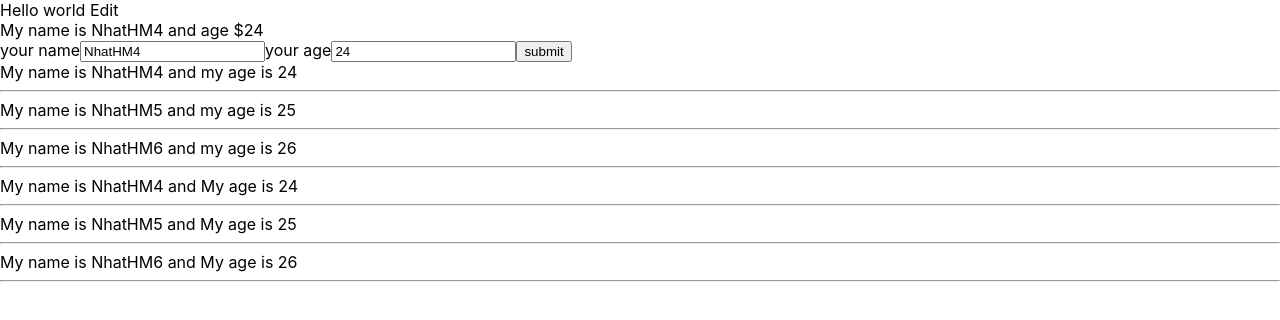
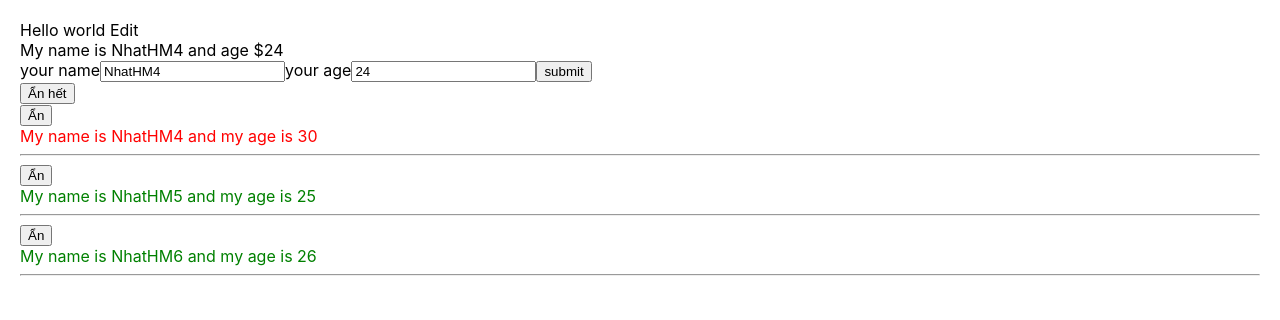
Before and after one commit to NhatHM4/reactjsBai1, a React (Create React App) app: page / in a window 1280 px wide. Shown: the top 320 px of the page. Built offline with nearby package versions, Linux system fonts and the light colour scheme.

Commit message:
hide and show condition

```diff
--- a/src/App.css
+++ b/src/App.css
@@ -1,4 +1,23 @@
+.disabledbutton {
+  visibility: hidden;
+
+}
+
+.enablebutton {
+  visibility: visible;
+
+}
+
+.red{
+  color : red;
+  }
+
+.green{
+  color: green;
+}
+
 body {
+  padding: 20px;
   margin: 0;
   font-family: -apple-system, BlinkMacSystemFont, 'Segoe UI', 'Roboto', 'Oxygen',
     'Ubuntu', 'Cantarell', 'Fira Sans', 'Droid Sans', 'Helvetica Neue',
--- a/src/components/DisplayInfo.js
+++ b/src/components/DisplayInfo.js
@@ -2,37 +2,56 @@ import React from "react";
 
 class DisplayInfo extends React.Component{
 
-    showUser = (item) =>{
-        return (
-            <div>
-                My name is {item.name} and My age is {item.age}
-                <hr/>
-            </div>
-        )
+    state = {
+        isShowList : true,
+        listUserState : this.props.listUsers
     }
 
+    handleShowUser = () =>{
+        this.setState({
+            isShowList : !this.state.isShowList
+        })
+    }
+
+    handleShowUserElement = (indexReal) =>{
+        const changeUser = this.state.listUserState.map((item,index)=>{
+            if (indexReal === index){
+                 item.flag = !item.flag
+                return item
+            } else {
+                return item;
+            }
+        })
+        this.setState({
+            listUserState : changeUser
+        })
+    }
     render(){
        // destructuring array
-       const {listUsers} = this.props
-       let testMap= listUsers.map((user) => this.showUser(user))
-       let testForEach= listUsers.forEach((user) => this.showUser(user))
-       console.log(testForEach)
         return(
             <div>
-                 {
-                   listUsers.map((user)=> {
+                <button onClick={()=>this.handleShowUser()}>{this.state.isShowList ? "Ẩn hết" : "Hiện hết"}</button>
+                {
+                    this.state.isShowList && <div>
+                    {
+                    this.state.listUserState.map((user, index)=> {
                         return (
-                            <div>
-                                My name is {user.name} and my age is {user.age}
-                                <hr/>
-                            </div>
-                        )
-                    })
-                 }
-
-                 {
-                    listUsers.map((user) => this.showUser(user))
-                 }
+                                <div key = {user.id}>
+                                        <button onClick={()=>this.handleShowUserElement(index)}>{user.flag ? "Ẩn" : "Hiện"}</button>
+                                        {
+                                           user.flag && <div className={`${user.age>26?"red":"green"}`} >
+                                            <div>
+                                                My name is {user.name} and my age is {user.age}
+                                            </div>
+                                            <hr/>
+                                            </div>
+                                        }
+                                </div>
+                                )
+                        })
+                    }
+                </div>
+                }
             </div>
         )
     }
--- a/src/components/MyComponent.js
+++ b/src/components/MyComponent.js
@@ -5,9 +5,9 @@ class MyComponent extends React.Component {
 
   state = {
     listUsers : [
-      { id : 1, name : "NhatHM4" , age : 24} ,
-      { id : 2, name : "NhatHM5" , age : 25} ,
-      { id : 3, name : "NhatHM6" , age : 26}
+      { id : 1, name : "NhatHM4" , age : '30', flag : true} ,
+      { id : 2, name : "NhatHM5" , age : '25', flag : true} ,
+      { id : 3, name : "NhatHM6" , age : '26', flag : true}
     ]
   }
 
```
